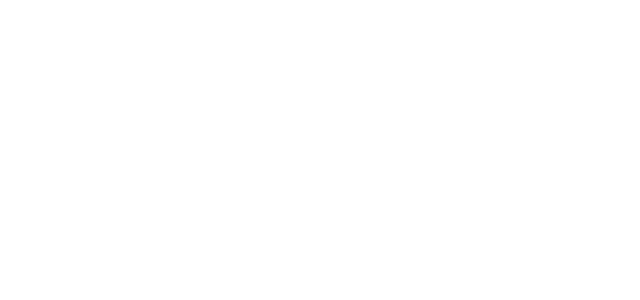
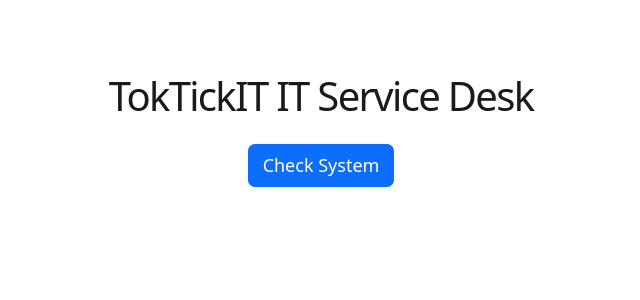
Before and after one commit to ShitheadQuin/Toktickit, a React (Vite) app in the folder client/: page /diagnostics in a window 1280 px wide. Before the commit this address had no page. Shown: the top 300 px of the page, without its empty margins (319-959 px from the left). Built offline with nearby package versions, Linux system fonts and the light colour scheme.

Commit message:
restore Lab 1 Check System screen as /diagnostics route

```diff
--- a/client/src/App.tsx
+++ b/client/src/App.tsx
@@ -1,6 +1,7 @@
 import { BrowserRouter, Routes, Route } from 'react-router-dom';
 import { RequesterProvider, useRequester } from './context/RequesterContext';
 import { RequesterSelector } from './pages/RequesterSelector';
+import { DiagnosticsPage } from './pages/DiagnosticsPage';
 import { AppShell } from './components/AppShell';
 import './App.css';
 
@@ -24,6 +25,7 @@
       <BrowserRouter>
         <Routes>
           <Route path="/" element={<Home />} />
+          <Route path="/diagnostics" element={<DiagnosticsPage />} />
         </Routes>
       </BrowserRouter>
     </RequesterProvider>
--- /dev/null
+++ b/client/src/pages/DiagnosticsPage.tsx
@@ -0,0 +1,76 @@
+import { useState } from 'react';
+
+type SystemStatus = 'idle' | 'loading' | 'online' | 'offline';
+
+interface Category {
+  id: number;
+  name: string;
+}
+
+export function DiagnosticsPage() {
+  const [status, setStatus] = useState<SystemStatus>('idle');
+  const [errorMessage, setErrorMessage] = useState('');
+  const [categories, setCategories] = useState<Category[]>([]);
+
+  const checkSystem = async () => {
+    setStatus('loading');
+    setErrorMessage('');
+
+    try {
+      const healthResponse = await fetch('/api/health', { signal: AbortSignal.timeout(5000) });
+
+      if (!healthResponse.ok) {
+        throw new Error('Backend returned an error');
+      }
+
+      const healthData = await healthResponse.json();
+
+      if (healthData.status !== 'ok') {
+        throw new Error('Backend reported an unhealthy status');
+      }
+
+      const categoriesResponse = await fetch('/api/categories', { signal: AbortSignal.timeout(5000) });
+
+      if (!categoriesResponse.ok) {
+        throw new Error('Backend returned an error');
+      }
+
+      const categoriesData: Category[] = await categoriesResponse.json();
+
+      setCategories(categoriesData);
+      setStatus('online');
+    } catch (error) {
+      setStatus('offline');
+      setCategories([]);
+      setErrorMessage('Unable to connect to TokTickIT API');
+    }
+  };
+
+  return (
+    <div className="app d-flex flex-column align-items-center">
+      <h1>TokTickIT IT Service Desk</h1>
+      <button type="button" className="btn btn-primary mb-3" onClick={checkSystem}>
+        Check System
+      </button>
+
+      {status === 'loading' && <p>Loading...</p>}
+      {status === 'online' && (
+        <div className="alert alert-success d-inline-block" role="alert">
+          <p className="mb-2">System Status: Online</p>
+          <strong>Supported Request Categories</strong>
+          <ul className="mb-0">
+            {categories.map((category) => (
+              <li key={category.id}>{category.name}</li>
+            ))}
+          </ul>
+        </div>
+      )}
+      {status === 'offline' && (
+        <div className="alert alert-danger d-inline-block" role="alert">
+          <p className="mb-0"><strong>System Status: Offline</strong></p>
+          <p className="mb-0">{errorMessage}</p>
+        </div>
+      )}
+    </div>
+  );
+}
```
Also changed, not shown: 1 other file (tests, documents, lock files or other folders).
